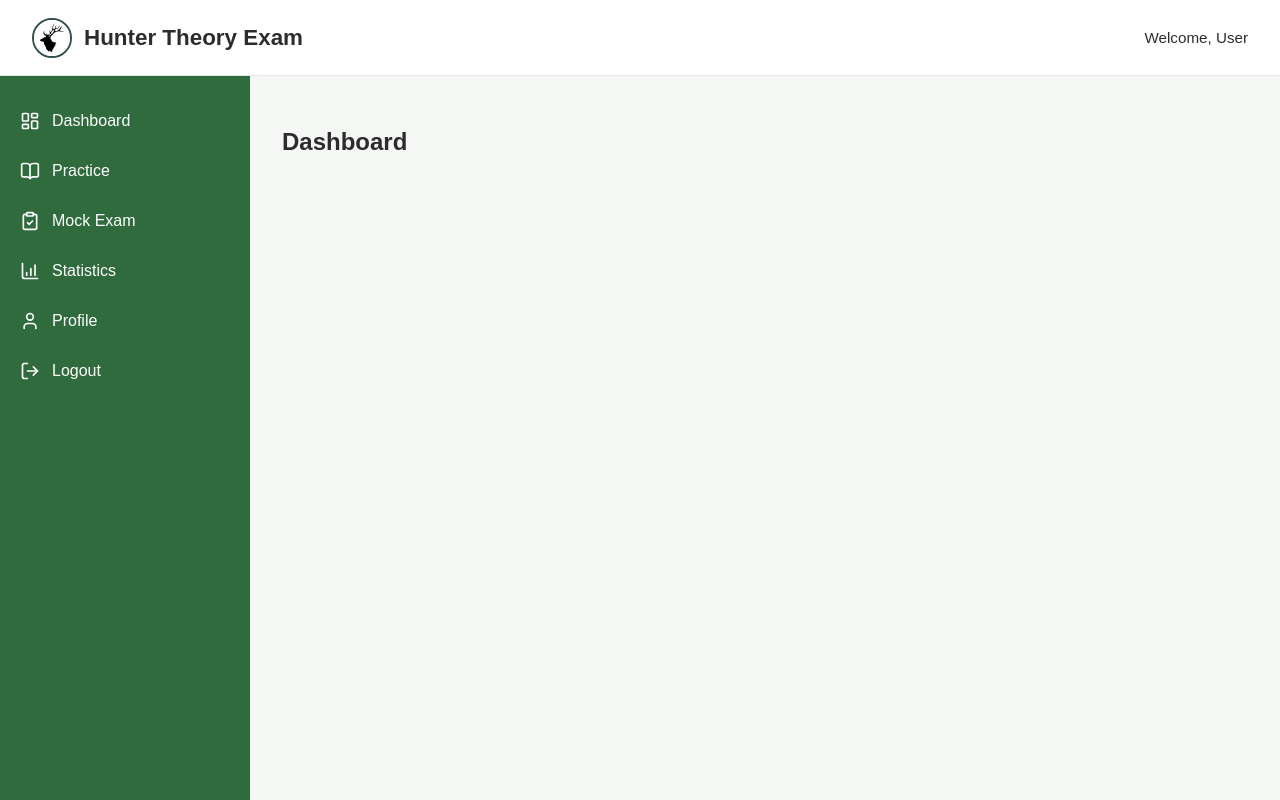
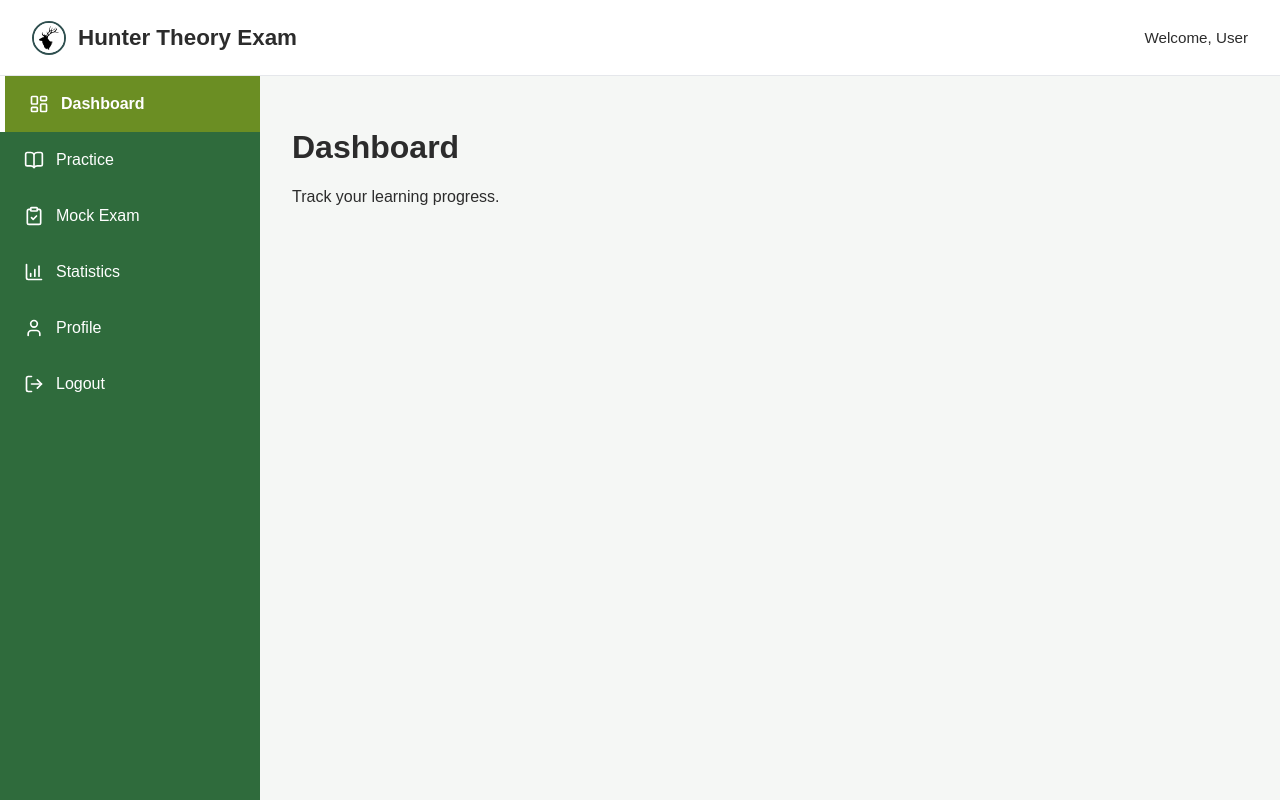
Before and after one commit to Hunter-Theory-Examination-Jagarexamen/hunter-exam-trainer, a React (Vite) app in the folder frontend/: page /dashboard in a window 1280 px wide. Built offline with nearby package versions, Linux system fonts and the light colour scheme.

Commit message:
feature(frontend): create frontend layout, navigation and routing foundation

```diff
--- /dev/null
+++ b/frontend/src/components/common/PageTitle.tsx
@@ -0,0 +1,18 @@
+
+interface PageTitleProps {
+    title: string;
+    subtitle?: string;
+}
+const PageTitle = ({ title, subtitle }: PageTitleProps) => {
+    return (
+        <div>
+            <h1>{title}</h1>
+
+            {subtitle && (
+                <p>{subtitle}</p>
+            )}
+        </div>
+    );
+};
+
+export default PageTitle;
--- a/frontend/src/components/layout/Layout.tsx
+++ b/frontend/src/components/layout/Layout.tsx
@@ -1,20 +1,18 @@
 import Header from "./Header";
 import Sidebar from "./Sidebar";
 import "../../styles/layout.css"
+import {Outlet} from "react-router-dom";
 
-interface LayoutProps {
-    children: React.ReactNode;
-}
-
-const Layout = ({ children } : LayoutProps) => {
+const Layout = () => {
     return (
         <div className="layout">
             <Header />
 
             <div className="layout-body">
                 <Sidebar />
+
                 <main className="main-content">
-                    {children}
+                    <Outlet />
                 </main>
             </div>
         </div>
--- a/frontend/src/components/layout/Sidebar.tsx
+++ b/frontend/src/components/layout/Sidebar.tsx
@@ -7,37 +7,36 @@ import {
     LogOut,
     User
 } from "lucide-react";
+import {NavLink} from "react-router-dom";
 
 const Sidebar = () => {
     return (
         <aside className="sidebar">
-            <nav>
-                <ul>
-                    <li>
+            <nav className="sidebar-nav">
+                <NavLink to="/dashboard">
                     <LayoutDashboard size={20} />
                     Dashboard
-                    </li>
-                    <li>
+                </NavLink>
+                <NavLink to="/practice">
                     <BookOpen size={20} />
                     Practice
-                    </li>
-                    <li>
+                </NavLink>
+                <NavLink to="/mockexam">
                     <ClipboardCheck size={20} />
                     Mock Exam
-                    </li>
-                    <li>
+                </NavLink>
+                <NavLink to="/statistics">
                     <ChartColumnIncreasing size={20} />
                     Statistics
-                    </li>
-                    <li>
+                </NavLink>
+                <NavLink to="/profile">
                     <User size={20} />
                     Profile
-                    </li>
-                    <li>
+                </NavLink>
+                <NavLink to="/logout">
                     <LogOut size={20} />
                     Logout
-                    </li>
-                </ul>
+                </NavLink>
             </nav>
         </aside>
     );
--- a/frontend/src/pages/Dashboard/Dashboard.tsx
+++ b/frontend/src/pages/Dashboard/Dashboard.tsx
@@ -1,5 +1,14 @@
+import PageTitle from "../../components/common/PageTitle.tsx";
+
 const Dashboard = () => {
-    return <h2>Dashboard</h2>;
+    return (
+        <div className="dashboard">
+            <PageTitle
+                title="Dashboard"
+                subtitle="Track your learning progress."
+            />
+        </div>
+    );
 };
 
 export default Dashboard;
--- /dev/null
+++ b/frontend/src/pages/MockExam/MockExam.tsx
@@ -0,0 +1,8 @@
+
+const MockExam = () => {
+    return (
+        <h2>Mock Exam </h2>
+    );
+};
+
+export default MockExam;
--- /dev/null
+++ b/frontend/src/pages/Practice/Practice.tsx
@@ -0,0 +1,10 @@
+
+const Practice = () => {
+    return (
+        <div>
+            <h2>Practice Page</h2>
+        </div>
+    );
+};
+
+export default Practice;
--- /dev/null
+++ b/frontend/src/pages/Profile/Profile.tsx
@@ -0,0 +1,10 @@
+
+const Profile = () => {
+    return (
+        <div>
+            <h2>Profile Page</h2>
+        </div>
+    );
+};
+
+export default Profile;
--- /dev/null
+++ b/frontend/src/pages/Statistics/Statistics.tsx
@@ -0,0 +1,10 @@
+
+const Statistics = () => {
+    return (
+        <div>
+            <h2>Statistics Page</h2>
+        </div>
+    );
+};
+
+export default Statistics;
--- a/frontend/src/routes/AppRoutes.tsx
+++ b/frontend/src/routes/AppRoutes.tsx
@@ -1,27 +1,35 @@
-import {BrowserRouter, Route, Routes} from "react-router-dom";
+import {BrowserRouter, Navigate, Route, Routes} from "react-router-dom";
 import Login from "../pages/Login/Login.tsx";
 import Dashboard from "../pages/Dashboard/Dashboard.tsx";
 import Layout from "../components/layout/Layout.tsx";
+import Practice from "../pages/Practice/Practice.tsx";
+import MockExam from "../pages/MockExam/MockExam.tsx";
+import Profile from "../pages/Profile/Profile.tsx";
+import Statistics from "../pages/Statistics/Statistics.tsx";
 
 const AppRoutes = () => {
     return (
         <BrowserRouter>
             <Routes>
 
+                <Route path="/login" element={ <Login /> } />
+
+                <Route element={ <Layout /> }>
+                    <Route path="/dashboard" element={<Dashboard />} />
+                    <Route path="/practice" element={<Practice />} />
+                    <Route path="/mockexam" element={<MockExam />} />
+                    <Route path="/statistics" element={<Statistics />} />
+                    <Route path="/profile" element={<Profile />} />
+                </Route>
+
                 <Route
                     path="/"
-                    element={
-                        <Login />
-                    }
+                    element={<Navigate to="/dashboard" replace /> }
                 />
 
                 <Route
-                    path="/dashboard"
-                    element={
-                        <Layout>
-                            <Dashboard />
-                        </Layout>
-                    }
+                    path="* "
+                    element={<Navigate to="/dashboard" replace /> }
                 />
 
             </Routes>
--- /dev/null
+++ b/frontend/src/styles/dashboard.css
@@ -0,0 +1,5 @@
+.dashboard {
+    display: flex;
+    flex-direction: column;
+    gap: 2rem;
+}
--- a/frontend/src/styles/header.css
+++ b/frontend/src/styles/header.css
@@ -27,7 +27,7 @@
 }
 
 .header-logo {
-    height: 36px;
+    height: 30px;
     width: auto;
     border: solid 2px darkslategrey;
     border-radius: 20px;
--- a/frontend/src/styles/sidebar.css
+++ b/frontend/src/styles/sidebar.css
@@ -1,31 +1,30 @@
 .sidebar {
-    width: 250px;
+    width: 260px;
+    min-height: calc(100vh - 70vh);
     background: var(--color-primary);
-    color: white;
-    padding-top: 20px;
 }
 
-.sidebar ul {
-    list-style: none;
-    padding: 0;
-    margin: 0;
+.sidebar-nav {
+    display: flex;
+    flex-direction: column;
 }
 
-.sidebar li {
+.sidebar-nav a {
     display: flex;
     align-items: center;
     gap: 12px;
-    padding: 15px 20px;
-    cursor: pointer;
-    transition: background-color 0.2s ease;
+    padding: 18px 24px;
+    color: white;
+    text-decoration: none;
+    transition: all 0.2s ease;
 }
 
-.sidebar li:hover {
+.sidebar-nav a:hover {
     background: var(--color-secondary);
 }
 
-.sidebar li.active {
-    background-color: var(--color-secondary);
-    border-left: 4px solid white;
+.sidebar-nav a.active {
+    background: var(--color-secondary);
+    border-left: 5px solid white;
     font-weight: 600;
 }
```
Lines whose indentation alone changed are shown as unchanged.
